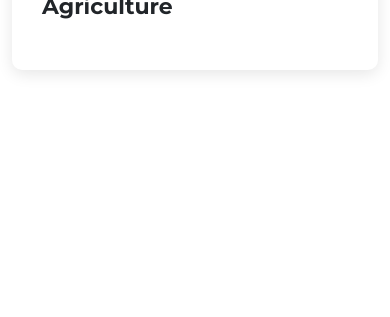
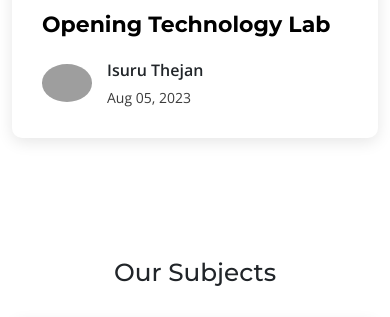
Before and after one commit to isuruthejan/LAst, a PHP site: page / in a window 390 px wide. Shown: the part 2271-2588 px from the top of the page. Run offline with PHP 8.4, Linux system fonts and the light colour scheme; some libraries are stand-ins or nearby versions; grey boxes are pictures that could not be loaded.

Commit message:
index.php

```diff
--- a/index.php
+++ b/index.php
@@ -6,7 +6,7 @@
   <meta http-equiv="X-UA-Compatible" content="IE=edge">
   <meta name="viewport" content="width=device-width, initial-scale=1.0">
   <meta content="width=device-width, initial-scale=1.0" name="viewport">
-  <title>Malabe Boys' school Technology Society</title>
+  <title>Malabe Boys' School Technology Society</title>
   <meta
     content="MBTS, ET, SFT, ICT,Malabe Boys' school, Malabe, Tech, Technology, Technology Society, Technology Section, Malabe Boys' school technology society"
     name="keywords">
@@ -15,13 +15,13 @@
   <meta name="author" content="Isuru Thejan " />
   <meta name="title" content="Malabe Boys' school Technology Society" />
   <meta name="og:title" content="Malabe Boys' school Technology Society" />
-  <meta name="og:description" content="The Official Website of the Malabe Boys' schoolTechnology Society" />
+  <meta name="og:description" content="The Official Website of the Malabe Boys School Technology Society" />
   <meta name="og:keywords"
     content="MBTS, ET, SFT, ICT,Malabe Boys' school, Malabe, Tech, Technology, Technology Society, Technology Section, Malabe Boys' school technology society" />
   <meta name="og:author" content="Isuru Thejan" />
 
   <!-- Favicons -->
-  <link href="https://i.ibb.co/DtRR9Lj/Untitled-1-page-0001.jpg" rel="icon">
+  <link href="https://i.ibb.co/mJKLtBP/webnew02.png" rel="icon">
 
   <!-- Google Fonts -->
   <link
@@ -46,8 +46,8 @@
   <link href="assets/css/style.css" rel="stylesheet">
   <script>
     var i = 0;
-    var txt = 'Malabe Boys school Technology Society'; /* The text */
-    var speed = 100; /* The speed/duration of the effect in milliseconds */
+    var txt = " Malabe Boys' School Technology Society"; /* The text */
+    var speed = 105; /* The speed/duration of the effect in milliseconds */
 
     function typeWriter() {
       if (i < txt.length) {
@@ -64,16 +64,16 @@
   <section id="hero">
     <div class="layer">
       <div class="hero-container">
-        <a href="index.php" class="hero-logo" data-aos="zoom-in"><img src="https://i.ibb.co/DtRR9Lj/Untitled-1-page-0001.jpg"
-            alt="Logo of the Malabe Boys' school Technology Society"></a>
+        <a href="index.php" class="hero-logo" data-aos="zoom-in"><img src="https://i.ibb.co/mJKLtBP/webnew02.png"
+            alt="https://i.ibb.co/mJKLtBP/webnew02.png"></a>
         <h1 data-aos="zoom-in">Welcome!<br>
           <p id="demo" style="color: rgb(0, 138, 255);"></p>
         </h1>
-        <!--<h2 data-aos="fade-up">- <span class="badge" style="color: rgb(140, 17, 72);">EXPERIENCE</span> - <span
+       <!-- <h2 data-aos="fade-up">- <span class="badge" style="color: rgb(140, 17, 72);">EXPERIENCE</span> - <span
             class="badge" style="color: rgb(140, 17, 72);">PRECISION</span> - <span class="badge"
             style="color: rgb(140, 17, 72);">EXCELLENCE</span> -
-        </h2>
-  -->
+        </h2>-->
+
       </div>
     </div>
   </section><!-- End Hero -->
@@ -83,18 +83,16 @@
     <div class="container d-flex align-items-center justify-content-between">
 
       <div class="logo">
-        <a href="index.php"><img src="https://i.ibb.co/DtRR9Lj/Untitled-1-page-0001.jpg"
+        <a href="index.php"><img src="https://i.ibb.co/mJKLtBP/webnew02.png"
             alt="Logo of the Malabe Boys' school Technology Society" class="img-fluid"></a>
       </div>
 
       <nav id="navbar" class="navbar">
         <ul>
           <li><a class="nav-link scrollto active" href="#hero">Home</a></li>
-          <li><a class="nav-link scrollto" href="#newsevents">About</a></li>
+          <li><a class="nav-link scrollto" href="#newsevents"> Events And Updates</a></li>
           <li><a class="nav-link scrollto" href="#subjects">Subjects</a></li>
           <li><a class="nav-link scrollto" href="#staff">Staff</a></li>
-          <li><a class="nav-link scrollto" href="#teamStructure">Teams</a></li>
-          <li><a class="nav-link scrollto" href="#members">Members</a></li>
           <li><a class="nav-link scrollto" href="#contact">Contact</a></li>
           <li><a class="nav-link scrollto" href="./gallery.php">Gallery</a></li>
           <li><a class="nav-link scrollto" href="./download.php">Download</a></li>
@@ -107,21 +105,21 @@
   </header>
   <!-- End Header -->
 
-  <!-- ======= Recent Blog Posts Section ======= -->
-  <section id="newsevents" class="recent-posts sections-bg">
+<!-- ======= Recent Blog Posts Section ======= -->
+<section id="newsevents" class="recent-posts sections-bg">
       <div class="container" data-aos="fade-up">
 
         <div class="section-header">
-          <h2 class="text-center">About</h2>
+          <h2 class="text-center">Events And Updates</h2>
         </div>
-<!--
+
         <div class="row gy-4  mt-1">
 
           <div class="col-xl-4 col-md-6">
             <article>
 
               <div class="post-img" style="cursor: pointer;">
-                <img src="https://i.ibb.co/LZLfbZy/jpeg-optimizer-vecteezy-students-doing-practice-in-the-electronic-classroom-top-view-12713860-233.jpg" alt="Practical Workshop" class="img-fluid" onclick="">
+                <img src="https://i.ibb.co/y5NqQ5d/1-Vzexnc-B2-H2chkg-C87wcn-AA.jpg" alt="Technology Workshop" class="img-fluid" onclick="">
               </div>
 
               <p class="post-category">Event</p>
@@ -131,24 +129,24 @@
               </h2>
 
               <div class="d-flex align-items-center">
-                <img src="https://avatars.githubusercontent.com/DasunNethsara-04" alt="Author" class="img-fluid post-author-img flex-shrink-0" onclick="redirectToPage(3)" style="cursor: pointer;">
+                <img src="https://i.ibb.co/745YL6T/460x460.png%22%20alt=%22460x460" alt="Author" class="img-fluid post-author-img flex-shrink-0" onclick="redirectToPage(3)" style="cursor: pointer;">
                 <div class="post-meta">
-                  <p class="post-author" style="cursor: pointer;" title="Developer of the RCTS website" onclick="redirectToPage(3)">Dasun Nethsara</p>
+                  <p class="post-author" style="cursor: pointer;" title="Developer of the RCTS website" onclick="redirectToPage(3)">Isuru Thejan</p>
                   <p class="post-date">
-                    <time datetime="2022-01-01">Oct 6, 2023</time>
+                    <time datetime="2022-01-01">Dec 21, 2024</time>
                   </p>
                 </div>
               </div>
 
             </article>
           </div><!-- End post list item -->
-<!---
+
           <div class="col-xl-4 col-md-6">
             <article>
 
               <div class="post-img" style="cursor: pointer;">
-                <!-- <img src="https://i.ibb.co/kD5Rm0v/Rank-Post.png" alt="A/L Exam results released" class="img-fluid" onclick="redirectToPage(1)"> -->
-<!---                <img src="./assets/img/rankers2.png" alt="A/L Exam results released" class="img-fluid" onclick="redirectToPage(1)">
+                 <img src="https://i.ibb.co/VT968CS/teamwork-results-achievement-concept-3446-542.jpg" alt="A/L Exam results released" class="img-fluid" onclick="redirectToPage(1)">
+
               </div>
 
               <p class="post-category">News</p>
@@ -158,9 +156,9 @@
               </h2>
 
               <div class="d-flex align-items-center">
-                <img src="https://avatars.githubusercontent.com/DasunNethsara-04" alt="Author" class="img-fluid post-author-img flex-shrink-0" onclick="redirectToPage(3)" style="cursor: pointer;">
+                <img src="https://i.ibb.co/745YL6T/460x460.png%22%20alt=%22460x460" alt="Author" class="img-fluid post-author-img flex-shrink-0" onclick="redirectToPage(3)" style="cursor: pointer;">
                 <div class="post-meta">
-                  <p class="post-author" style="cursor: pointer;" title="Developer of the RCTS website" onclick="redirectToPage(3)">Dasun Nethsara</p>
+                  <p class="post-author" style="cursor: pointer;" title="Developer of the BMSTC website" onclick="redirectToPage(3)">Isuru Thejan</p>
                   <p class="post-date">
                     <time datetime="2023-10-05">Sep 5, 2023</time>
                   </p>
@@ -169,24 +167,24 @@
 
             </article>
           </div><!-- End post list item -->
-<!---
+
           <div class="col-xl-4 col-md-6">
             <article>
 
               <div class="post-img" style="cursor: pointer;">
-                <img src="https://i.ibb.co/bXDgRw0/jpeg-optimizer-DSC-2501.jpg" alt="ENOVUS'23 Technology Day" class="img-fluid" onclick="redirectToPage(2)">
+                <img src="https://i.ibb.co/VwrNWRT/building-opening-ceremony-cutting-red-ribbon-business-38810584.webp" alt="ENOVUS'23 Technology Day" class="img-fluid" onclick="redirectToPage(2)">
               </div>
 
               <p class="post-category">Event</p>
 
               <h2 class="title">
-                <a href="gallery.php">Technology Day of Richmond College Technology Society</a>
+                <a href="gallery.php">Opening  Technology Lab</a>
               </h2>
 
               <div class="d-flex align-items-center">
-                <img src="https://avatars.githubusercontent.com/DasunNethsara-04" alt="Author" class="img-fluid post-author-img flex-shrink-0" onclick="redirectToPage(3)" style="cursor: pointer;">
+                <img src="https://i.ibb.co/745YL6T/460x460.png%22%20alt=%22460x460" alt="Author" class="img-fluid post-author-img flex-shrink-0" onclick="redirectToPage(3)" style="cursor: pointer;">
                 <div class="post-meta">
-                  <p class="post-author" style="cursor: pointer;" title="Developer of the RCTS website" onclick="redirectToPage(3)">Dasun Nethsara</p>
+                  <p class="post-author" style="cursor: pointer;" title="Developer of the BMSTC website" onclick="redirectToPage(3)">Isuru Thejan</p>
                   <p class="post-date">
                     <time datetime="2023-08-05">Aug 05, 2023</time>
                   </p>
@@ -215,12 +213,12 @@
             <article>
 
               <div class="post-img">
-                <img src="https://i.ibb.co/GT8CQHF/automation-work-flow-business-industrial-process-optimization-587448-4857.jpg" alt="Engineering Technology" class="img-fluid" onclick="">
+                <img src="https://i.ibb.co/1qGYTms/wp2922957.jpg" alt="Engineering Technology  " class="img-fluid" onclick="">
               </div>
 
               <h2 class="title">
                 Engineering Technology
-                Bioscience Technology
+                Biosystems Technology
               </h2>
             </article>
           </div><!-- End subject item -->
@@ -229,7 +227,7 @@
             <article>
 
               <div class="post-img">
-                <img src="./assets/img/subjects/sft.jpg" alt="Science For Technology" class="img-fluid" onclick="">
+                <img src="https://i.ibb.co/chd525K/il-fullxfull-2629458692-6jde.webp" alt="Science For Technology" class="img-fluid" onclick="">
               </div>
 
               <h2 class="title">
@@ -242,7 +240,7 @@
             <article>
 
               <div class="post-img">
-                <img src="./assets/img/subjects/ict.jpg" alt="Information and Communication Technology" class="img-fluid" onclick="">
+                <img src="https://i.ibb.co/KXXgxnG/image.png" alt="Information and Communication Technology" class="img-fluid" onclick="">
               </div>
 
               <h2 class="title">
@@ -253,60 +251,39 @@
               </h2>
             </article>
           </div><!-- End subject item -->
-          <section id="subjects" class="recent-posts sections-bg">
-      <div class="container" data-aos="fade-up">
-
-
-
 
         </div>
 
       </div>
     </section><!-- End subjects Section -->
 
-  <main id="main">
-    <section id="staff" class="team" style="background-color: #fff;">
-      <div class="container">
+    <main id="main">
+  <section id="staff" class="team" style="background-color: #fff">
+    <div class="container">
+      <div class="section-title" data-aos="fade-up">
+        <h2 style="color: #000">Staff Members</h2>
+      </div>
 
-        <div class="section-title" data-aos="fade-up">
-          <h2 style="color: #000;">Staff Members</h2>
-        </div>
+
 
         <div class="row">
-
           <div class="col-lg-3 col-md-6 d-flex align-items-stretch">
             <div class="member" data-aos="zoom-in">
               <div class="member-img">
-                <!-- <img class="img-fluid" src="https://i.ibb.co/88mGJYr/img1.jpg" alt="Mr. M. G. U. K. Senavirathna"> -->
-                <img class="img-fluid" src="imagecopy.png" alt="Mr. Ravinsu">
+                <img
+                  class="img-fluid"
+                  src="https://i.ibb.co/TkLBLwn/Ravindu-sir2.png"
+                  alt="Test"
+                />
               </div>
               <div class="member-info">
-                <h4 class="text-center" style="color: #000;">Mr. Ravindu</h4>
-                <span class="text-center"><b>Engineering Technology</b><br/> B. Ed(Honors) ET</span>
-              </div>
-            </div>
-          </div>
-<!---
-          <div class="col-lg-3 col-md-6 d-flex align-items-stretch">
-            <div class="member" data-aos="zoom-in" data-aos-delay="100">
-              <div class="member-img">
-                <img src="./assets/img/img2.jpg" class="img-fluid" alt="Mr. Wedika Vidurinda">
-              </div>
-              <div class="member-info">
-                <h4 class="text-center" style="color: #000;">Mr. Wedika Vidurinda</h4>
-                <span class="text-center"><b>Information and Communication Technology</b><br/>BSc IT, PGDE</span>
-              </div>
-            </div>
-          </div>
-
-          <div class="col-lg-3 col-md-6 d-flex align-items-stretch">
-            <div class="member" data-aos="zoom-in" data-aos-delay="100">
-              <div class="member-img">
-                <img src="./assets/img/img7.png" class="img-fluid" alt="Mr. M. G. P. Prasanna">
-              </div>
-              <div class="member-info">
-                <h4 class="text-center" style="color: #000;">Mr. M. G. P. Prasanna</h4>
-                <span class="text-center"><b>Information and Communication Technology</b><br/>BIT(UCSC), NCOE(ICT-EM) </span>
+                <h4 class="text-center" style="color: #000">
+                Mr.M.M.R.S Kumara
+                </h4>
+                <span class="text-center"
+                  ><b>Engineering Technology</b><br />BEd. Engineering Technology
+                  Diploma in Technology</span
+                >
               </div>
             </div>
           </div>
@@ -314,79 +291,131 @@
           <div class="col-lg-3 col-md-6 d-flex align-items-stretch">
             <div class="member" data-aos="zoom-in" data-aos-delay="200">
               <div class="member-img">
-                <img src="./assets/img/img6.png" class="img-fluid" alt="Mr. M. L. Nishantha Kumara">
+                <img
+                  src="https://i.ibb.co/M9KdbQ8/sashini.png"
+                  class="img-fluid"
+                  alt="Test"
+                />
               </div>
               <div class="member-info">
-                <h4 class="text-center" style="color: #000;">Mr. M. L. Nishantha Kumara (Former)</h4>
-                <span class="text-center"><b>Science For Technology</b><br/>NCOE(Science), B. Ed</span>
-              </div>
-            </div>
-          </div>
-
-
-
-        <div class="row">
-
-          <div class="col-lg-3 col-md-6 d-flex align-items-stretch">
-            <div class="member" data-aos="zoom-in">
-              <div class="member-img">
-                <img class="img-fluid" src="./assets/img/img4.jpg" alt="Mrs. Sanuja Samanmali">
-
-              </div>
-              <div class="member-info">
-                <h4 class="text-center" style="color: #000;">Mrs. Sanuja Samanmali</h4>
-                <span class="text-center"><b>Science For Technology</b><br/>BSc (Honors) in Physical Science, PGDE</span>
-              </div>
-            </div>
-          </div>
-
-          <div class="col-lg-3 col-md-6 d-flex align-items-stretch">
-            <div class="member" data-aos="zoom-in" data-aos-delay="200">
-              <div class="member-img">
-                <img src="./assets/img/img5.jpg" class="img-fluid" alt="Mrs. Achini Gunawardhana">
-              </div>
-              <div class="member-info">
-                <h4 class="text-center" style="color: #000;">Mrs. Achini Gunawardhana</h4>
-                <span class="text-center"><b>Engineering Technology</b><br/>HNDE, B. Ed(Honors) ET</span>
+                <h4 class="text-center" style="color: #000">
+              Mrs.H.H.Sasani Prabodika
+                </h4>
+                <span class="text-center"
+                  ><b>Science For Technology</b><br />Bio System Technology
+Science for Technology
+BASC(Special),MPhil
+Uva Wellassa Universitya</span
+                >
               </div>
             </div>
           </div>
           <div class="col-lg-3 col-md-6 d-flex align-items-stretch">
             <div class="member" data-aos="zoom-in">
               <div class="member-img">
-                <img class="img-fluid" src="./assets/img/img3.jpg" alt="Mrs. Ruchika Wijayathunga">
+                <img
+                  class="img-fluid"
+                  src="https://i.ibb.co/881KGFY/Untitled-3.png"
+                  alt="Testa"
+                />
               </div>
               <div class="member-info">
-                <h4 class="text-center" style="color: #000;">Mrs. Ruchika Wijayathunga</h4>
-                <span class="text-center"><b>Engineering Technology</b><br/>NDES, B. Ed(Honors) ET</span>
+                <h4 class="text-center" style="color: #000">
+                Mrs.J Dulasha Perera
+                </h4>
+                <span class="text-center"
+                  ><b>Science For Technology</b><br />BSc (physical science colombo )</span
+                >
               </div>
             </div>
+
           </div>
 
           <div class="col-lg-3 col-md-6 d-flex align-items-stretch">
             <div class="member" data-aos="zoom-in">
               <div class="member-img">
-                <img class="img-fluid" src="./assets/img/user2.png" alt="Mrs. H. K. Achini Ruvangi">
-
+                <img
+                  class="img-fluid"
+                  src="https://i.ibb.co/St96XNX/Untitled-1.png"
+                  alt="Test"
+                />
               </div>
               <div class="member-info">
-                <h4 class="text-center" style="color: #000;">Mrs. H. K. Achini Ruvangi</h4>
-                <span class="text-center"><b>Science For Technology</b><br/>BSc in Physical Science, PGDE</span>
+                <h4 class="text-center" style="color: #000">
+                Mrs.W.M.R. Subhashini Wickramanayake
+                </h4>
+                <span class="text-center"
+                  ><b>Agriculture</b><br />BSc. Agriculture (Special ) Agribusiness Management
+                  Wayamba University of Sri Lanka</span
+                >
               </div>
             </div>
           </div>
+          <div class="row">
+
+            <div class="col-lg-3 col-md-6 d-flex align-items-stretch">
+              <div class="member" data-aos="zoom-in">
+                <div class="member-img">
+                  <!-- <img class="img-fluid" src="https://i.ibb.co/88mGJYr/img1.jpg" alt="Mr. M. G. U. K. Senavirathna"> -->
+                  <img class="img-fluid" src="https://i.ibb.co/NCWCPHN/1.png" alt="">
+                </div>
+                <div class="member-info">
+                  <h4 class="text-center" style="color: #000;">Mr.D.L.H.S.Sisira Kumara
+                  </h4>
+                  <span class="text-center"><b>Information And Communications Technology</b><br/>B.I.T.(Colombo) .N.l.E.Trained</span>
+                </div>
+              </div>
+            </div>
+
+            <div class="col-lg-3 col-md-6 d-flex align-items-stretch">
+              <div class="member" data-aos="zoom-in" data-aos-delay="100">
+                <div class="member-img">
+                  <img src="https://i.ibb.co/0jkxp45/Untitled-2.png" class="img-fluid" alt="Mr. Wedika Vidurinda">
+                </div>
+                <div class="member-info">
+                  <h4 class="text-center" style="color: #000;">Mrs.G.Chathurika Wijethilaka</h4>
+                  <span class="text-center"><b>information and communications technology</b><br/>BSC IT Degree
+                  PGDE</span>
+                </div>
+              </div>
+            </div>
+
+            <div class="col-lg-3 col-md-6 d-flex align-items-stretch">
+              <div class="member" data-aos="zoom-in" data-aos-delay="100">
+                <div class="member-img">
+                  <img src="./assets/img/user2.png" class="img-fluid" alt="Test">
+                </div>
+                <div class="member-info">
+                  <h4 class="text-center" style="color: #000;">Test</h4>
+                  <span class="text-center"><b>Test</b><br/>Test</span>
+                </div>
+              </div>
+            </div>
+
+            <div class="col-lg-3 col-md-6 d-flex align-items-stretch">
+              <div class="member" data-aos="zoom-in" data-aos-delay="200">
+                <div class="member-img">
+                  <img src="./assets/img/user2.png" class="img-fluid" alt="Mr. M. L. Nishantha Kumara">
+                </div>
+                <div class="member-info">
+                  <h4 class="text-center" style="color: #000;">Test</h4>
+                  <span class="text-center"><b>Test</b><br/>Test</span>
+                </div>
+              </div>
+            </div>
         </div>
-        </div>
+      </div>
+    </div>
+  </section>
+  <!-- End Team Section -->
 
-      </div>
-    </section><!-- End Team Section -->
-
+<!---
     <section id="teamStructure" class="services" style="background-color: #fff;">
       <div class="container">
 
-        <div class="section-title" data-aos="fade-up">
+       <div class="section-title" data-aos="fade-up">
           <h2 style="color: #000;">Teams</h2>
-          <!-- <p>These are the teams under the Technology Society</p> -->
+          <p>These are the teams under the Technology Society</p>
         </div>
 
         <div class="row">
@@ -398,7 +427,7 @@
             </div><br />
             <div class="icon-box" data-aos="fade-up" data-aos-delay="100">
               <i class="fa fa-code" aria-hidden="true"></i>
-              <h4 style="color: #000;">designing /h4>
+              <h4 style="color: #000;">designing </h4>
               <p>create potos</p>
             </div><br />
             <div class="icon-box" data-aos="fade-up" data-aos-delay="200">
@@ -416,49 +445,8 @@
 
       </div>
     </section>
+  --------->
 
-    <!-- ======= Members Section ======= -->
-  <section id="members" class="team recent-posts sections-bg">
-    <div class="container" data-aos="fade-up">
-      <div class="section-header">
-        <h2 class="text-center">Members</h2>
-      </div>
-      <div class="col-lg-4 col-md-4 col-sm-6">
-          <div class="member" data-aos="zoom-in">
-            <div class="member-img">
-              <img class="img-fluid" src="image.png" alt="Card image">
-            </div>
-            <div class="member-info">
-              <!-- 640X960  -->
-              <br />
-              <h4 class="text-center" style="color: #000;">user 1</h4>
-              <span class="text-center">user1</span>
-            </div>
-          </div>
-        </div>
-        <div class="col-lg-4 col-md-4 col-sm-6">
-          <div class="member" data-aos="zoom-in">
-            <div class="member-img">
-              <img class="img-fluid" src="image.png" alt="Card image">
-            </div>
-            <div class="member-info">
-              <!-- 640X960  -->
-              <br />
-              <h4 class="text-center" style="color: #000;">user 1</h4>
-              <span class="text-center">user1</span>
-            </div>
-          </div>
-        </div>
-        <div class="col-lg-4 col-md-4 col-sm-6">
-          <div class="member" data-aos="zoom-in">
-            <div class="member-img">
-              <img class="img-fluid" src="image.png" alt="Card image">
-            </div>
-            <div class="member-info">
-              <!-- 640X960  -->
-              <br />
-              <h4 class="text-center" style="color: #000;">user 1</h4>
-              <span class="text-center">user1</span>
             </div>
           </div>
         </div>
@@ -557,13 +545,12 @@
         <div class="row justify-content-center">
           <div class="col-lg-6">
             <a href=" #web link " class="scrollto footer-logo"><img
-                src="https://i.ibb.co/8Pkq2xb/Malabe-models-school.jpg" alt="Logo of the Richmond College"></a>
-            <a href="#header" class="scrollto footer-logo"><img src="https://i.ibb.co/DtRR9Lj/Untitled-1-page-0001.jpg"
+                src="https://i.ibb.co/F5qkJhg/IMG-20240627-WA0077.png" alt="Logo of the Malabe Boys College"></a>
+            <a href="#header" class="scrollto footer-logo"><img src="https://i.ibb.co/mJKLtBP/webnew02.png"
                 alt="Logo of the Richmond College Technology Society" style="margin-left: 10px;"></a>
-            <h3> Malabe Boys schoolTechnology Society</h3>
+            <h3> Malabe Boys School Technology Society</h3>
             <p>Malabe Boys school is a school with both primary and secondary sections located in Malabe, Sri Lanka.
-              Today, Malabe Boys school
-               is  best schools in Sri Lanka.</p>
+              </p>
           </div>
         </div>
 
@@ -589,7 +576,7 @@
                     title="Click to go to the LinkedIn profile of the Developer">Isuru Thejan</span>
             </div>
         </div>
-  </footer> End Footer
+  </footer> <!-- End Footer-->
 
 
   <!-- loading screen -->
```
